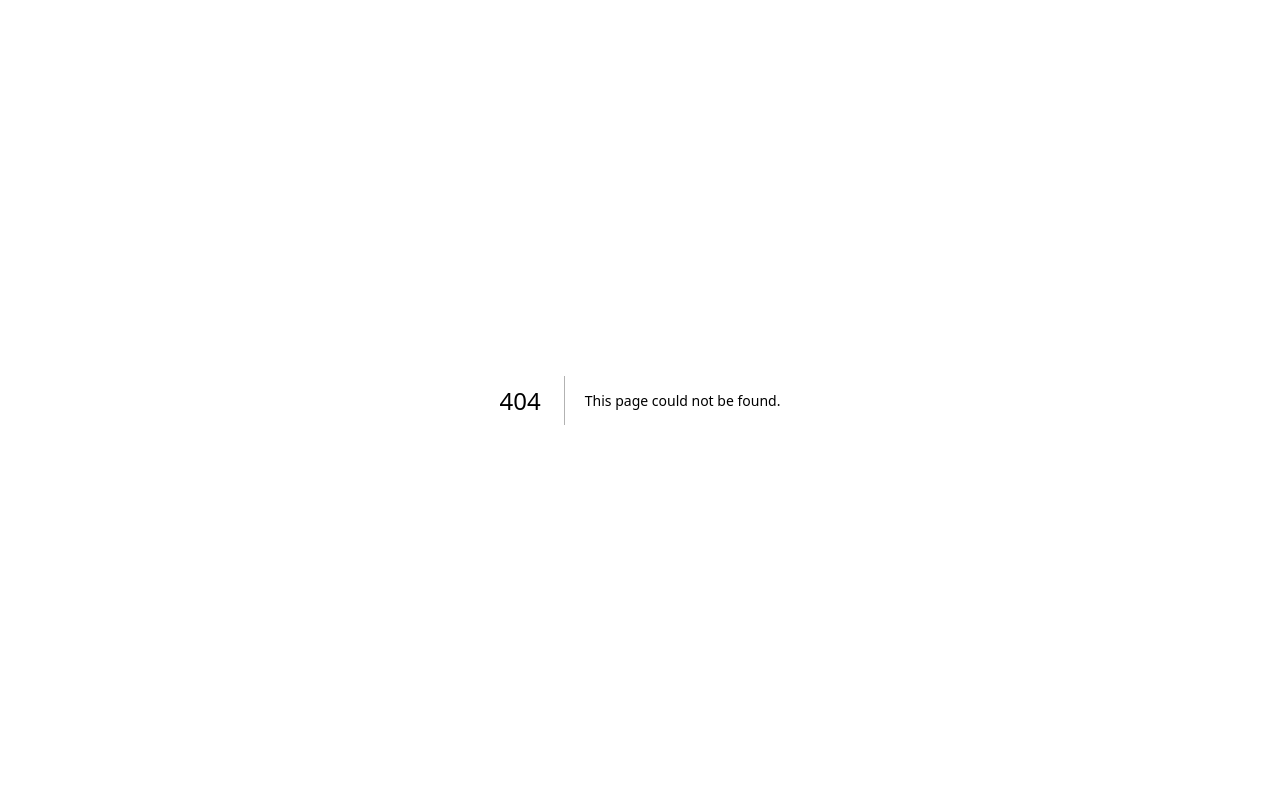
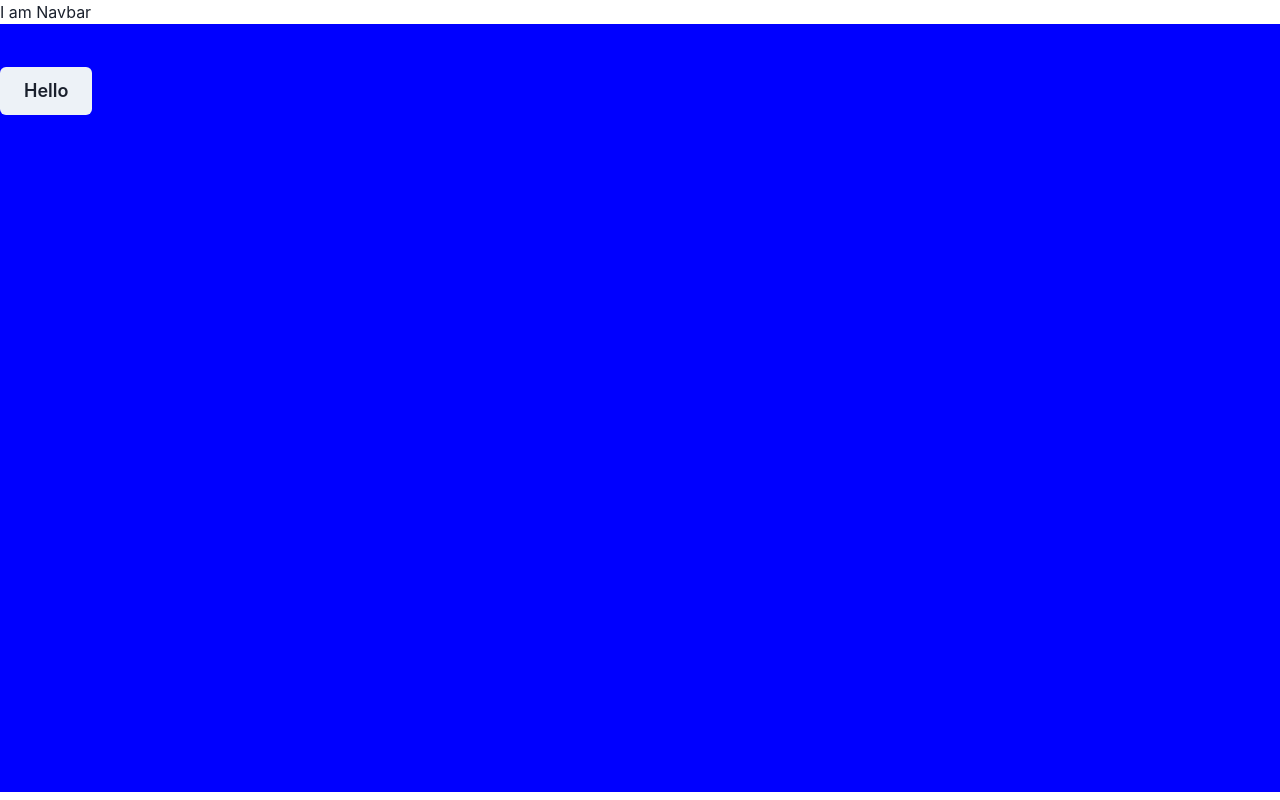
Before and after one commit to scopeseeker/scopeseeker-frontend, a Next.js app: page /about in a window 1280 px wide. Before the commit this address had no page. Built offline with nearby package versions, Linux system fonts and the light colour scheme.

Commit message:
Setup: Chakra UI Added

```diff
--- a/package.json
+++ b/package.json
@@ -9,11 +9,15 @@
     "lint": "next lint"
   },
   "dependencies": {
+    "@chakra-ui/react": "^2.5.1",
+    "@emotion/react": "^11.10.6",
+    "@emotion/styled": "^11.10.6",
     "@types/node": "18.14.6",
     "@types/react": "18.0.28",
     "@types/react-dom": "18.0.11",
     "eslint": "8.35.0",
     "eslint-config-next": "13.2.3",
+    "framer-motion": "^10.2.4",
     "next": "13.2.3",
     "react": "18.2.0",
     "react-dom": "18.2.0",
--- a/pages/_app.tsx
+++ b/pages/_app.tsx
@@ -1,6 +1,12 @@
 import '@/styles/globals.css'
+import { ChakraProvider, Text } from '@chakra-ui/react'
 import type { AppProps } from 'next/app'
 
 export default function App({ Component, pageProps }: AppProps) {
-  return <Component {...pageProps} />
+  return (
+    <ChakraProvider>
+     <Text>I am Navbar</Text>
+    <Component {...pageProps} />
+    </ChakraProvider>
+  )
 }
--- /dev/null
+++ b/pages/about.jsx
@@ -0,0 +1,26 @@
+'use client'
+
+import { Box, Button, Heading, Text } from '@chakra-ui/react'
+import Link from 'next/link'
+import React from 'react'
+
+const about = () => {
+    return (
+        <Box bg={{
+            sm: 'red',
+            md: 'green',
+            lg: 'blue',
+        }}
+            w={'full'} h={'3xl'}>
+            <Heading color={'blue'}>About Us</Heading>
+            <Text></Text>
+
+            <Button size={'lg'}>
+            <Link href={'/hello'}></Link>
+            Hello
+            </Button>
+        </Box>
+    )
+}
+
+export default about
--- a/styles/globals.css
+++ b/styles/globals.css
@@ -1,78 +1,3 @@
-:root {
-  --max-width: 1100px;
-  --border-radius: 12px;
-  --font-mono: ui-monospace, Menlo, Monaco, 'Cascadia Mono', 'Segoe UI Mono',
-    'Roboto Mono', 'Oxygen Mono', 'Ubuntu Monospace', 'Source Code Pro',
-    'Fira Mono', 'Droid Sans Mono', 'Courier New', monospace;
-
-  --foreground-rgb: 0, 0, 0;
-  --background-start-rgb: 214, 219, 220;
-  --background-end-rgb: 255, 255, 255;
-
-  --primary-glow: conic-gradient(
-    from 180deg at 50% 50%,
-    #16abff33 0deg,
-    #0885ff33 55deg,
-    #54d6ff33 120deg,
-    #0071ff33 160deg,
-    transparent 360deg
-  );
-  --secondary-glow: radial-gradient(
-    rgba(255, 255, 255, 1),
-    rgba(255, 255, 255, 0)
-  );
-
-  --tile-start-rgb: 239, 245, 249;
-  --tile-end-rgb: 228, 232, 233;
-  --tile-border: conic-gradient(
-    #00000080,
-    #00000040,
-    #00000030,
-    #00000020,
-    #00000010,
-    #00000010,
-    #00000080
-  );
-
-  --callout-rgb: 238, 240, 241;
-  --callout-border-rgb: 172, 175, 176;
-  --card-rgb: 180, 185, 188;
-  --card-border-rgb: 131, 134, 135;
-}
-
-@media (prefers-color-scheme: dark) {
-  :root {
-    --foreground-rgb: 255, 255, 255;
-    --background-start-rgb: 0, 0, 0;
-    --background-end-rgb: 0, 0, 0;
-
-    --primary-glow: radial-gradient(rgba(1, 65, 255, 0.4), rgba(1, 65, 255, 0));
-    --secondary-glow: linear-gradient(
-      to bottom right,
-      rgba(1, 65, 255, 0),
-      rgba(1, 65, 255, 0),
-      rgba(1, 65, 255, 0.3)
-    );
-
-    --tile-start-rgb: 2, 13, 46;
-    --tile-end-rgb: 2, 5, 19;
-    --tile-border: conic-gradient(
-      #ffffff80,
-      #ffffff40,
-      #ffffff30,
-      #ffffff20,
-      #ffffff10,
-      #ffffff10,
-      #ffffff80
-    );
-
-    --callout-rgb: 20, 20, 20;
-    --callout-border-rgb: 108, 108, 108;
-    --card-rgb: 100, 100, 100;
-    --card-border-rgb: 200, 200, 200;
-  }
-}
-
 * {
   box-sizing: border-box;
   padding: 0;
@@ -80,7 +5,7 @@
 }
 
 html,
-body {
+   body {
   max-width: 100vw;
   overflow-x: hidden;
 }
@@ -102,6 +27,6 @@ a {
 
 @media (prefers-color-scheme: dark) {
   html {
-    color-scheme: dark;
+    color-scheme: light;
   }
 }
--- a/tsconfig.json
+++ b/tsconfig.json
@@ -18,6 +18,6 @@
       "@/*": ["./*"]
     }
   },
-  "include": ["next-env.d.ts", "**/*.ts", "**/*.tsx"],
+  "include": ["next-env.d.ts", "**/*.ts", "**/*.tsx", "pages/company/index.jsx"],
   "exclude": ["node_modules"]
 }
```
Also changed, not shown: pages/index.tsx (+3 -104 lines), 1 other file (tests, documents, lock files or other folders).
